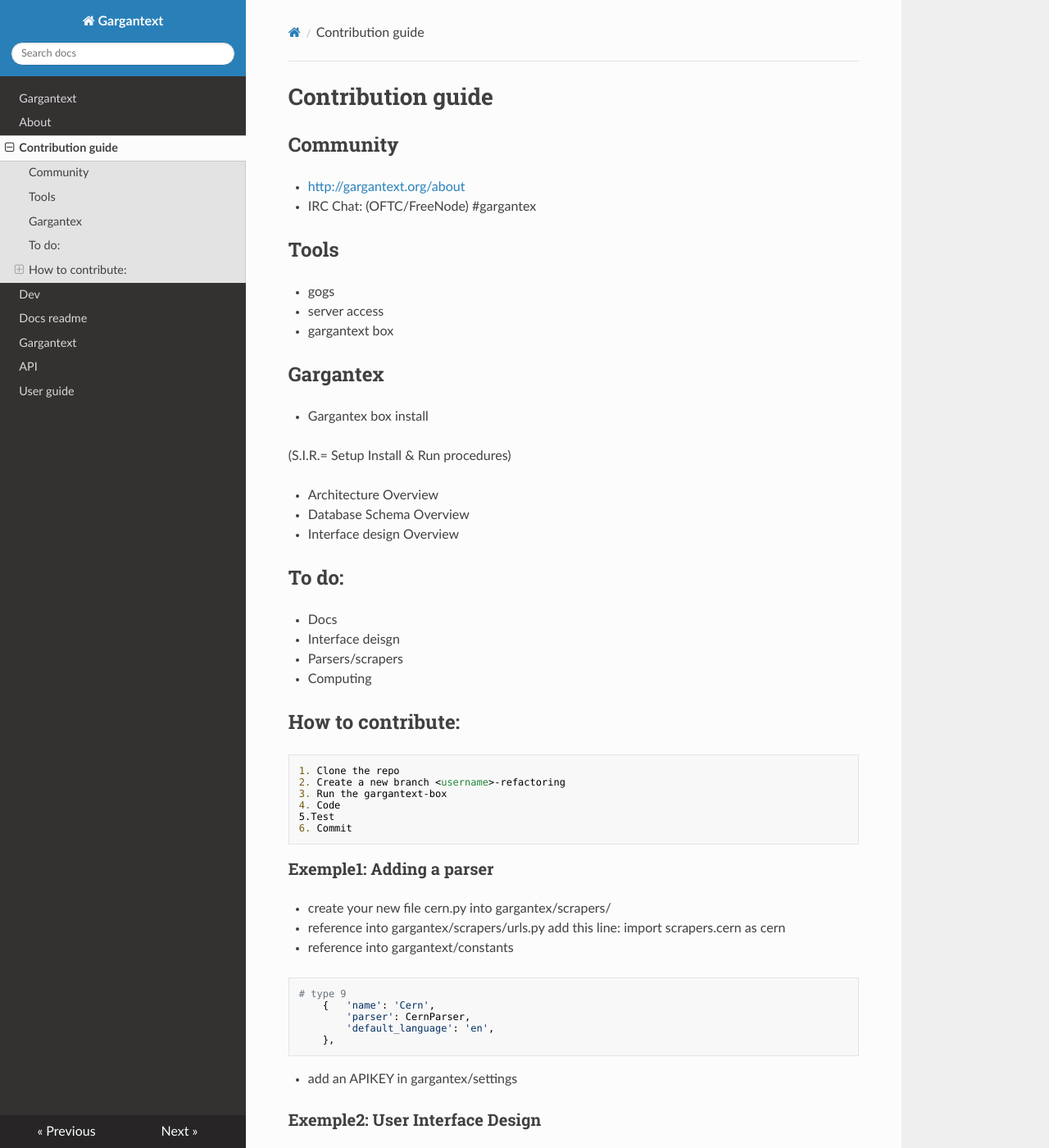
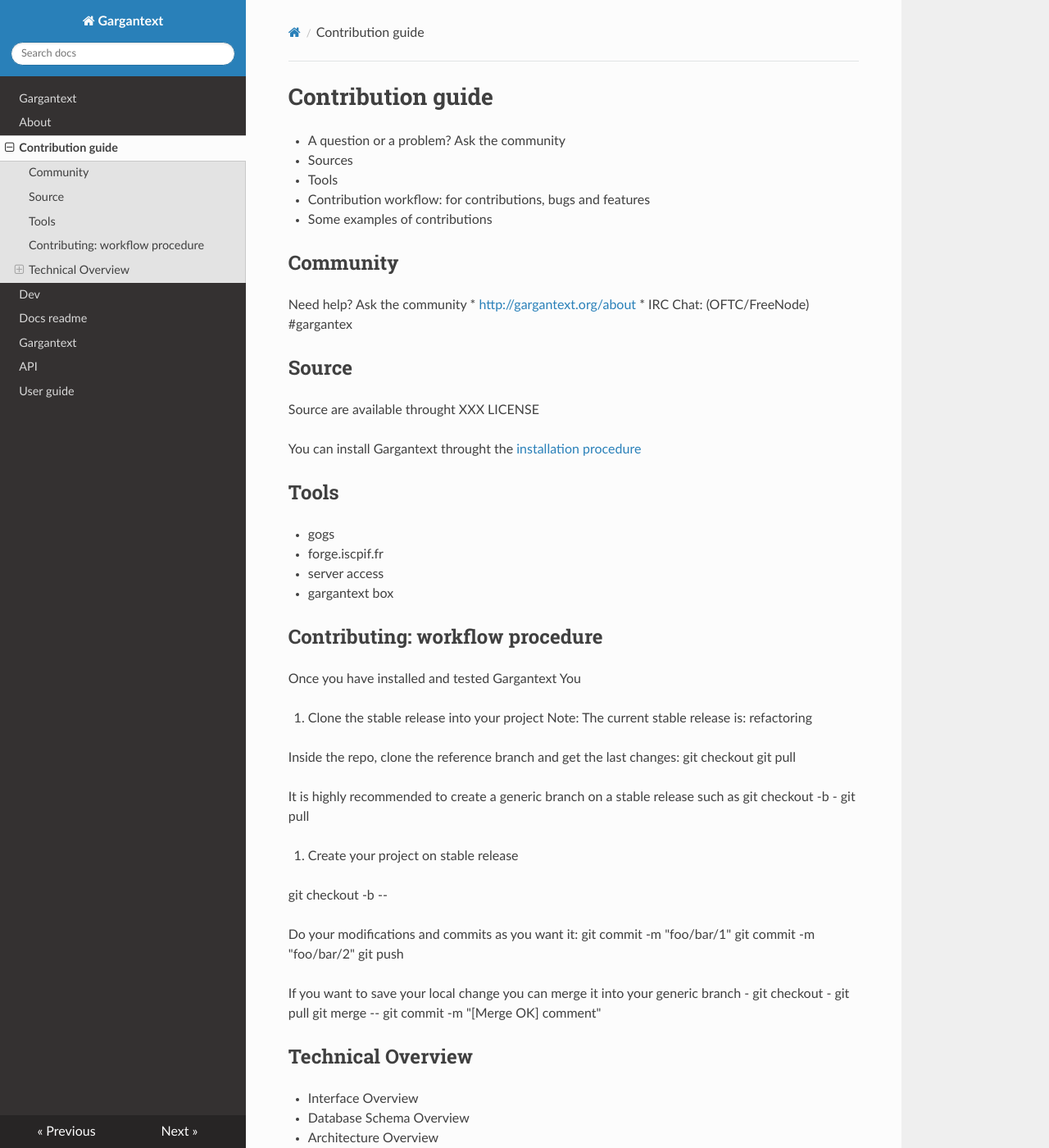
Before and after one commit to ISCPIF/python-gargantext, an MkDocs documentation site: the page built from docs/contribution.md, in a window 1280 px wide and 1400 px high. Shown: the whole window at 82% size. Built offline with MkDocs 1.6.1, drawn with Linux system fonts in a browser that asks for light colours; nearby versions of some CDN libraries.

Commit message:
Contribution guide

````diff
--- a/docs/contribution.md
+++ b/docs/contribution.md
@@ -1,56 +1,70 @@
 #Contribution guide
 
+* A question or a problem? Ask the community
+* Sources
+* Tools
+* Contribution workflow: for contributions, bugs and features
+* Some examples of contributions
+
 ## Community
+Need help? Ask the community
 * [http://gargantext.org/about](http://gargantext.org/about)
 * IRC Chat: (OFTC/FreeNode) #gargantex
 
+## Source
+Source are available throught XXX LICENSE
+
+You can install Gargantext throught the [installation procedure](./install.md)
+
 ##Tools
 * gogs
+* forge.iscpif.fr
 * server access
 * gargantext box
 
-##Gargantex
-* Gargantex box install
 
-(S.I.R.= Setup Install & Run procedures)
+## Contributing: workflow procedure
+Once you have installed and tested Gargantext
+You
+
+1. Clone the stable release into your project
+    Note: The current stable release <release_branch> is:  refactoring
+
+Inside the repo, clone the reference branch and get the last changes:
+git checkout <ref_branch>
+git pull
+
+It is highly recommended to create a generic branch on a stable release such as
+git checkout -b <username>-<release_branch>
+git pull
+
+
+2. Create your project on stable release
+
+git checkout -b <username>-<release_branch>-<project_name>
+
+Do your modifications and commits as you want it:
+git commit -m "foo/bar/1"
+git commit -m "foo/bar/2"
+git push
+
+
+If you want to save your local change you can merge it into your generic branch <username>-<release_branch>
+git checkout <username>-<release_branch>
+git pull
+git merge <username>-<release_branch>-<project_name>
+git commit -m "[Merge OK] comment"
+
+
+##Technical Overview
+
+* Interface Overview
+
+* Database Schema Overview
 
 * Architecture Overview
 
 
-* Database Schema Overview
-
-* Interface design Overview
-
-##To do:
-* Docs
-* Interface deisgn
-* Parsers/scrapers
-* Computing
-
-## How to contribute:
-    1. Clone the repo
-    2. Create a new branch <username>-refactoring
-    3. Run the gargantext-box
-    4. Code
-    5.Test
-    6. Commit
-
 ### Exemple1: Adding a parser
-* create your new file cern.py into gargantex/scrapers/
-
-* reference into gargantex/scrapers/urls.py
-add this line:
-import scrapers.cern  as cern
-
-* reference into gargantext/constants
-```
-# type 9
-    {   'name': 'Cern',
-        'parser': CernParser,
-        'default_language': 'en',
-    },
-```
-* add an APIKEY in gargantex/settings
-
 
 ### Exemple2: User Interface Design
````
